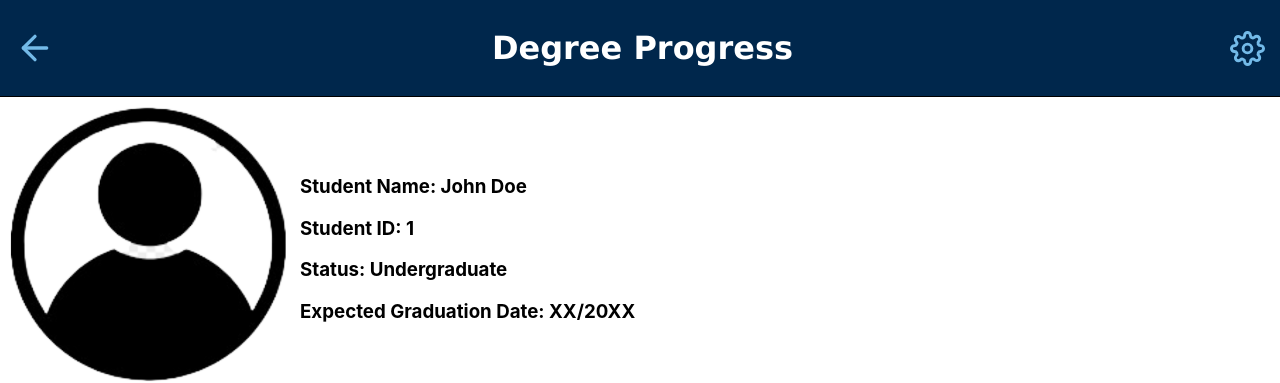
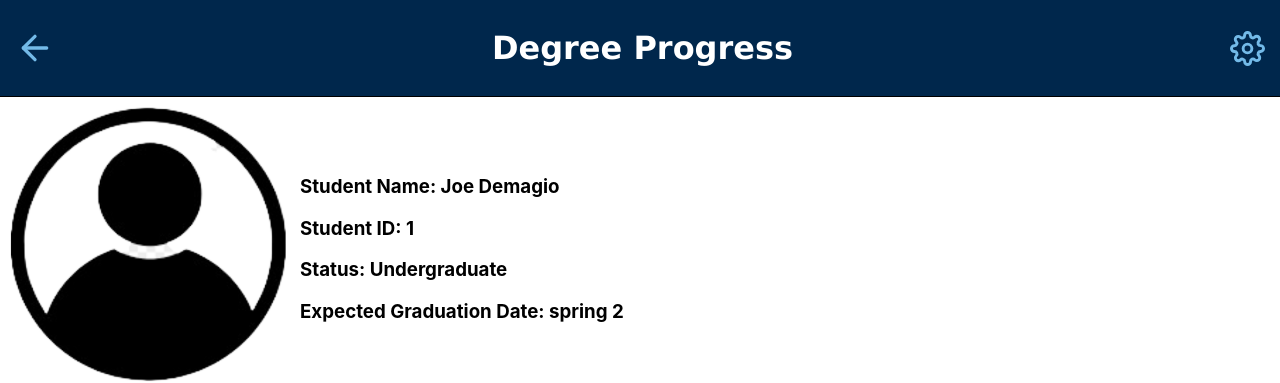
Before and after one commit to the-Moose-Party/Academic-Notification, a React (Create React App) app in the folder Academic-Notification/: page /degree-progress/1 in a window 1280 px wide. Shown: the top 383 px of the page. Built offline with nearby package versions, Linux system fonts and the light colour scheme; no server answers.

Commit message:
added simple randomizer for student names

```diff
--- a/Academic-Notification/src/Pages/DegreeProgress.js
+++ b/Academic-Notification/src/Pages/DegreeProgress.js
@@ -1,4 +1,4 @@
-import React from 'react';
+import React,  { useState } from 'react';
 import { useParams, useNavigate} from 'react-router-dom';
 import { FiArrowLeft, FiSettings } from 'react-icons/fi';
 import { useStudentData } from '../hooks/useStudentData';
@@ -9,6 +9,15 @@ export default function DegreeProgress() {
     const { studentID } = useParams();
     const navigate = useNavigate();
     const { studentData, loading, error } = useStudentData(studentID);
+    const studentNames = ["Bob Ross", "Joe Demagio", "Cameron Diaz"];
+    const graduationDates = [ 1, 2, 3, 4];
+
+    function RandomSelect(list) {
+        const item = list[Math.floor(Math.random() * list.length)]
+        return(item)
+        }
+
+
 
 
     return (
@@ -25,10 +34,10 @@ export default function DegreeProgress() {
                     <img src={user} alt="user-avatar" width = "300px" height = "300px" />
                 </div>
                 <div className="student-details">
-                    <h3><strong>Student Name:</strong> John Doe</h3>
+                    <h3><strong>Student Name:</strong> {RandomSelect(studentNames)}</h3>
                     <h3><strong>Student ID:</strong> {studentID}</h3>
                     <h3><strong>Status:</strong> Undergraduate</h3>
-                    <h3><strong>Expected Graduation Date:</strong> XX/20XX</h3>
+                    <h3><strong>Expected Graduation Date:</strong> spring {RandomSelect(graduationDates)}</h3>
                 </div>
             </div>
 
```
